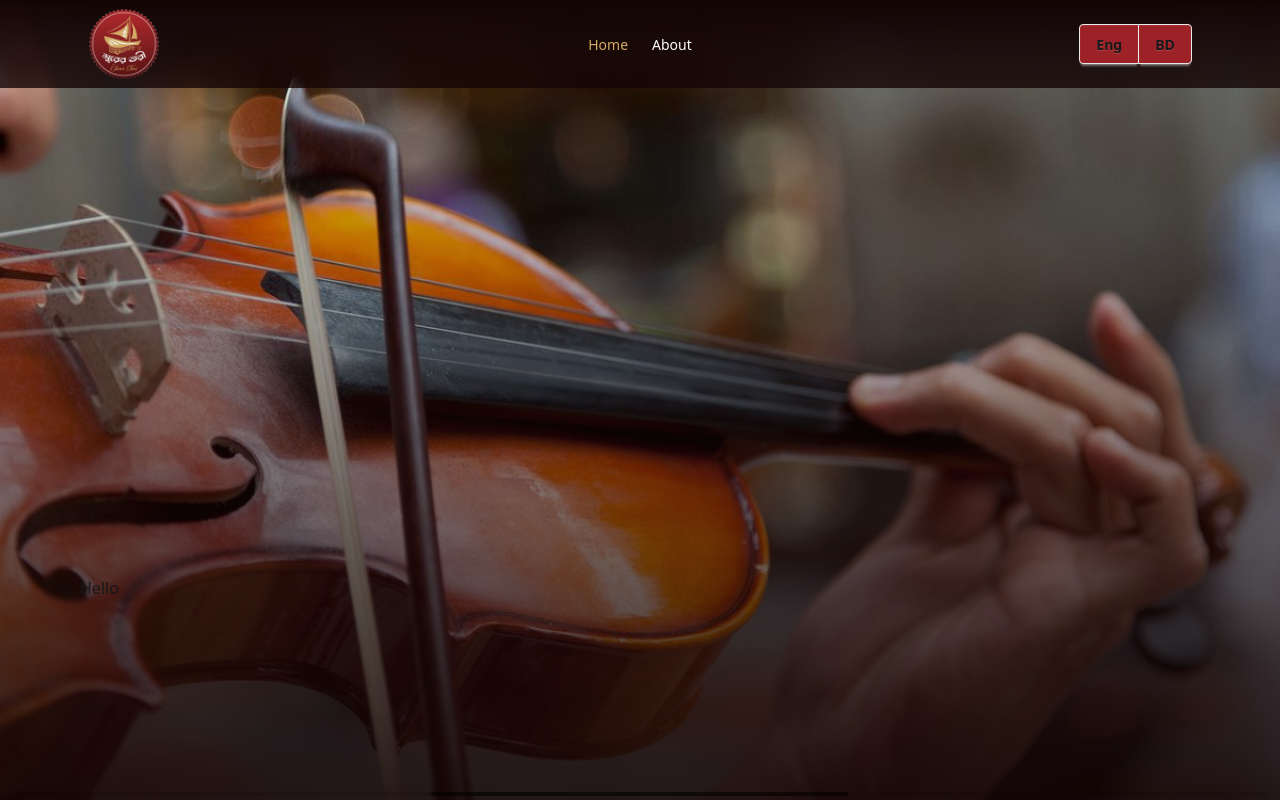
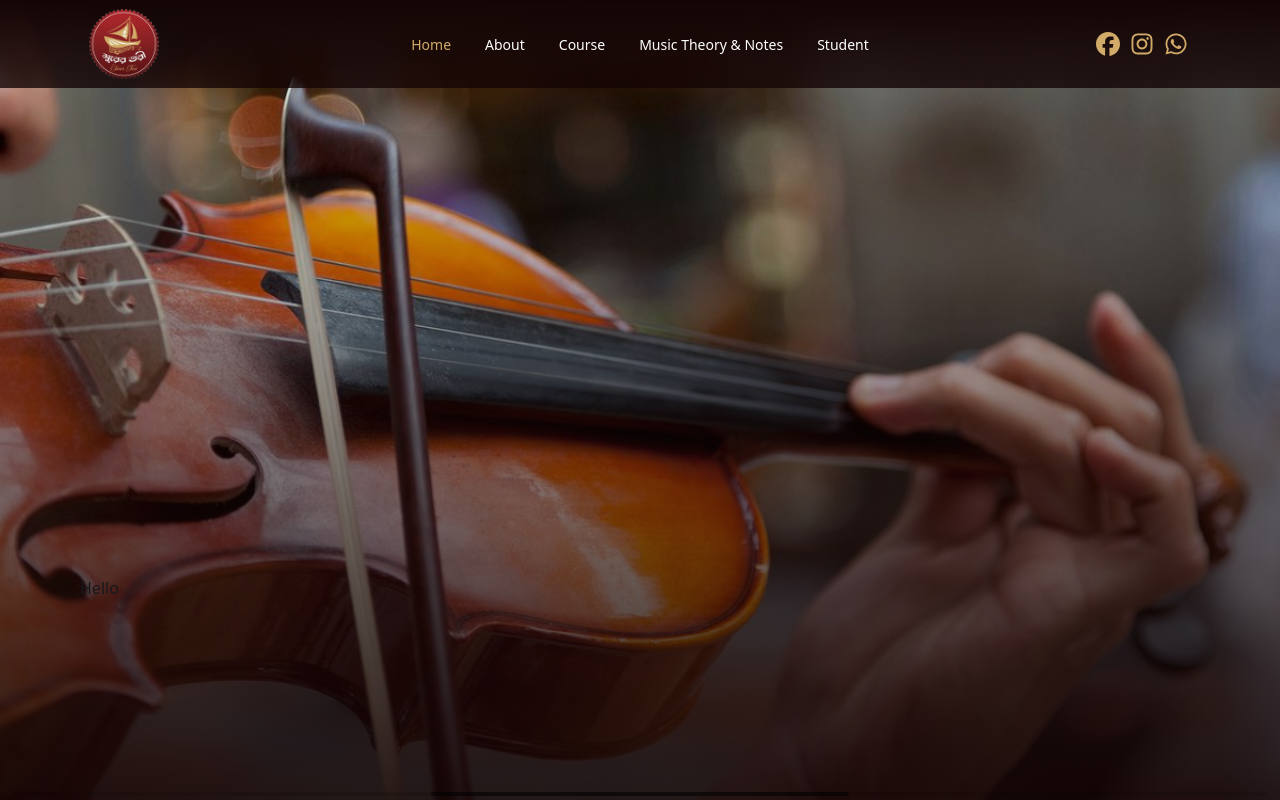
Before and after one commit to merazzak20/surer-tori-client, a React (Vite) app: page / in a window 1280 px wide. Shown: the top 800 px of the page. Built offline with nearby package versions, Linux system fonts and the light colour scheme; a web font is replaced by a local one.

Commit message:
update navbar

```diff
--- a/src/components/shared/Navbar.jsx
+++ b/src/components/shared/Navbar.jsx
@@ -1,6 +1,6 @@
 import { useEffect, useState } from "react";
 import logo from "../../assets/logo.png";
-import { FaDownload } from "react-icons/fa6";
+import { FaFacebook, FaInstagram, FaWhatsapp } from "react-icons/fa6";
 import { motion } from "framer-motion";
 import { Squash as Hamburger } from "hamburger-react";
 import { X } from "lucide-react";
@@ -26,6 +26,82 @@ const Navbar = () => {
     return () => window.removeEventListener("scroll", handleScroll);
   }, []);
   const links = (
+    <div className="flex gap-2.5">
+      <li>
+        <NavLink
+          className={({ isActive }) =>
+            `hover:text-[#d2ab69] ${isActive ? "text-[#d2ab69]" : "text-white"}`
+          }
+          to="/"
+        >
+          Home
+        </NavLink>
+      </li>
+      <li>
+        <NavLink
+          className={({ isActive }) =>
+            `hover:text-[#d2ab69] ${isActive ? "text-[#d2ab69]" : "text-white"}`
+          }
+          to="/about"
+        >
+          About
+        </NavLink>
+      </li>
+      <li>
+        <NavLink
+          className={({ isActive }) =>
+            `hover:text-[#d2ab69] ${isActive ? "text-[#d2ab69]" : "text-white"}`
+          }
+          to="/course"
+        >
+          Course
+        </NavLink>
+      </li>
+      <li>
+        <NavLink
+          className={({ isActive }) =>
+            `hover:text-[#d2ab69] ${isActive ? "text-[#d2ab69]" : "text-white"}`
+          }
+          to="/theory"
+        >
+          Music Theory & Notes
+        </NavLink>
+      </li>
+      <li>
+        <NavLink
+          className={({ isActive }) =>
+            `hover:text-[#d2ab69] ${isActive ? "text-[#d2ab69]" : "text-white"}`
+          }
+          to="/student"
+        >
+          Student
+        </NavLink>
+      </li>
+    </div>
+  );
+
+  const socialIcons = (
+    <div className="flex gap-2.5">
+      <a
+        target="_blank"
+        // className="bg-[#9c2227] p-3 rounded-sm"
+        href="https://www.facebook.com/profile.php?id=61557330762660"
+      >
+        <FaFacebook className="text-2xl text-[#D2AB69]" />
+      </a>
+      <a href="/">
+        <FaInstagram className="text-2xl text-[#D2AB69]" />
+      </a>
+      <a href="/">
+        <FaWhatsapp className="text-2xl text-[#D2AB69]" />
+      </a>
+
+      {/* <li>
+
+      </li> */}
+    </div>
+  );
+  const mobileLinks = (
     <>
       <li>
         <NavLink
@@ -47,20 +123,14 @@ const Navbar = () => {
           About
         </NavLink>
       </li>
-    </>
-  );
-
-  const mobileLinks = (
-    <>
       <li>
         <NavLink
           className={({ isActive }) =>
             `hover:text-[#d2ab69] ${isActive ? "text-[#d2ab69]" : "text-white"}`
           }
-          onClick={() => setIsOpen(false)}
-          to="/"
+          to="/course"
         >
-          Home
+          Course
         </NavLink>
       </li>
       <li>
@@ -68,21 +138,20 @@ const Navbar = () => {
           className={({ isActive }) =>
             `hover:text-[#d2ab69] ${isActive ? "text-[#d2ab69]" : "text-white"}`
           }
-          onClick={() => setIsOpen(false)}
-          to="/about"
+          to="/theory"
         >
-          About
+          Music Theory & Notes
         </NavLink>
       </li>
-
       <li>
-        <a
-          href="https://drive.google.com/file/d/1PFXraJNWyzpTFun3tzu1ZarCrqr9hY8j/view?usp=sharing"
-          target="_blank"
-          className="btn btn-outline rounded-none text-[#d2ab69] hover:bg-[#d2ab69]"
+        <NavLink
+          className={({ isActive }) =>
+            `hover:text-[#d2ab69] ${isActive ? "text-[#d2ab69]" : "text-white"}`
+          }
+          to="/student"
         >
-          Download Resume <FaDownload />
-        </a>
+          Student
+        </NavLink>
       </li>
     </>
   );
@@ -96,34 +165,29 @@ const Navbar = () => {
       }`}
     >
       <Container>
-        <div className="navbar flex items-center">
+        <div className="navbar flex items-center justify-between">
           {/* Logo and Navigation for Larger Devices */}
           <div className="navbar-start lg:flex">
             <a href="/" className="text-xl">
               <img className="w-18" src={logo} alt="Logo" />
             </a>
           </div>
-
-          {/* Horizontal Links */}
-          <div className="navbar-center hidden md:flex">
+          <div className="navbar-center hidden lg:flex">
             <ul className="menu menu-horizontal px-1">{links}</ul>
           </div>
 
-          {/* Download Resume Button */}
-          <div className="navbar-end flex flex-row">
-            <div className="">
-              {/* <div className="">
-                <ul className="menu menu-horizontal px-1">{links}</ul>
-              </div> */}
-
-              <div className="join">
-                <button className="btn join-item bg-[#9C2227]">Eng</button>
-                <button className="btn join-item bg-[#9C2227]">BD</button>
-              </div>
+          {/* Horizontal Links */}
+          <div className="navbar-end flex flex-row ">
+            <div className="hidden md:inline-block">
+              <ul className="menu menu-horizontal px-1 hidden lg:inline-block">
+                {socialIcons}
+              </ul>
             </div>
 
-            <div className="md:hidden">
+            {/* Hamburger Menu for Mobile */}
+            <div className="lg:hidden">
               <Hamburger toggled={isOpen} toggle={setIsOpen} color="#d2ab69" />
+            </div>
           </div>
         </div>
 
@@ -147,7 +211,6 @@ const Navbar = () => {
             <ul className="space-y-6 text-center">{mobileLinks}</ul>
           </motion.div>
         )}
-        </div>
       </Container>
     </header>
   );
```
Lines whose indentation alone changed are shown as unchanged.
